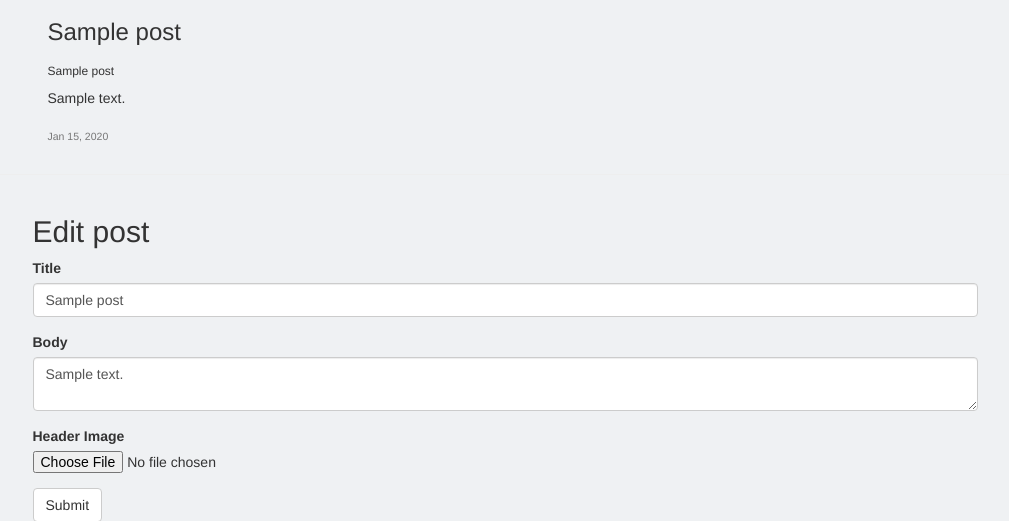
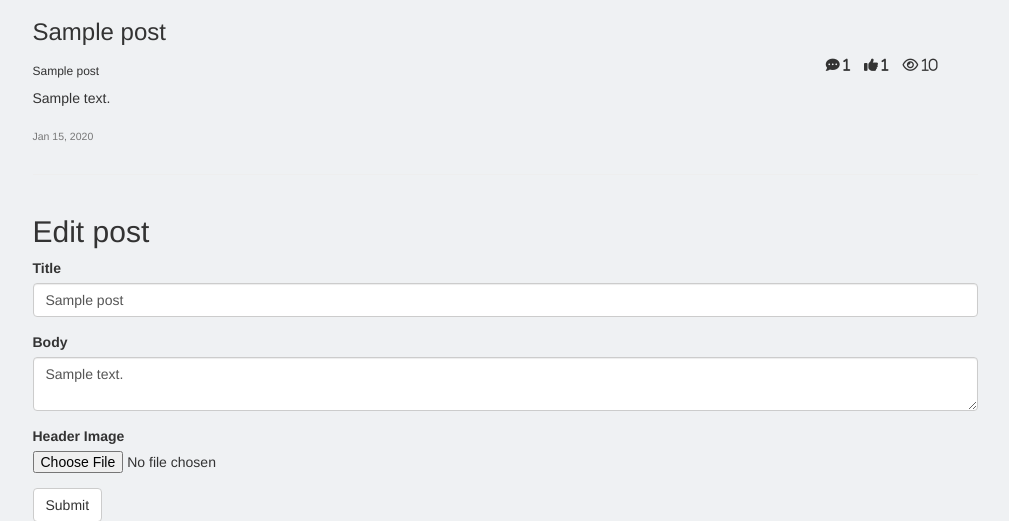
Before and after one commit to Arjay123/multi-user-blog, a Python web app: template templates/editpost.html in a window 1280 px wide. Shown: the part 935-1456 px from the top of the page, without its empty margins (135-1144 px from the left). Run offline with Jinja, Linux system fonts and the light colour scheme; the template is opened without the code that fills it: most values are stand-ins (such as "Sample title", 1, 10 or a date in 2020); some libraries are stand-ins or nearby versions.

Commit message:
format edit post

```diff
--- a/css/style.css
+++ b/css/style.css
@@ -121,7 +121,7 @@ body{
 .post {
 	padding-bottom: 20px;
 }
-.post-summary {
+.post-full {
 	max-width: 100%;
 }
 
--- a/templates/editpost.html
+++ b/templates/editpost.html
@@ -1,36 +1,28 @@
 {% extends "base.html" %}
-{% from "macros.html" import post_form %}
+{% from "macros.html" import post_form, post_full, break %}
 
 {% block content %}
 
+
 <div class="row">
-	<div class="col-xs-10 col-xs-offset-1 ">
-		<div class="col-xs-12 post-full">
-			<div class="row post-summary-header">
-				<picture class="col-xs-12">
-					<source media="(min-width: 768px)" srcset="/postimg?img_id={{post.header_image_med}} 1x, /postimg?img_id={{post.header_image_large}} 2x">
-					<source media="(min-width: 375px)" srcset="/postimg?img_id={{post.header_image_small}} 1x, /postimg?img_id={{post.header_image_med}} 2x">
-					<img class="center-block post-image img-responsive" src="/postimg?img_id={{post.header_image_thumb}}">
-				</picture>
-				<div class="col-xs-12 post-summary-title"><h3>{{post.title}}</h3></div>
-				<div class="col-xs-12"><h6>{{post.get_author_name()}}</h6></div>
-			</div>
-			<div class="row post-summary-content">
-				<div class="col-xs-12 post-summary-content"><p>{{post.content}}</p></div>
-			</div>
-			<div class="row row-eq-height post-summary-footer">
-				<div class="col-xs-6 post-summary-date pull-center"><h5><small>{{post.created.date().strftime("%b %d, %Y")}}</small></h5></div>
+	<div class="col-xs-10 col-xs-offset-1">
+
+		{{ post_full(post) }}
+		{{ break() }}
+
+		<div class="row edit-post">
+			<div class="col-xs-12">
+				<h2>Edit post</h2>
+
+				{{ post_form(post.title, post.content)}}
 			</div>
 		</div>
-	</div>
-</div>
-<hr>
-<div class="row">
-	<div class="col-xs-10 col-xs-offset-1">
-		<h2>Edit post</h2>
-		{{ post_form(post.title, post.content)}}
+
 	</div>
 </div>
 
 
+
+
+
 {% endblock %}
--- a/templates/macros.html
+++ b/templates/macros.html
@@ -16,6 +16,39 @@
 	</form>
 {%- endmacro %}
 
+
+{% macro post_full(post) %}
+
+	<div class="row post-full">
+		<div class="col-xs-12">
+
+			<div class="row post-full-header">
+				<picture class="col-xs-12">
+					<source media="(min-width: 768px)" srcset="/postimg?img_id={{post.header_image_med}} 1x, /postimg?img_id={{post.header_image_large}} 2x">
+					<source media="(min-width: 375px)" srcset="/postimg?img_id={{post.header_image_small}} 1x, /postimg?img_id={{post.header_image_med}} 2x">
+					<img class="center-block post-image img-responsive" src="/postimg?img_id={{post.header_image_thumb}}">
+				</picture>
+				<div class="col-xs-12 post-full-title"><h3>{{post.title}}</h3></div>
+			</div>
+
+			<div class="row post-full-info">
+				<div class="col-xs-6 post-author"><h6>{{post.get_author_name()}}</h6></div>
+				<div class="col-xs-6 text-right post-stats">
+					{{ post_stats(post.comment_num, post.likes | length, post.views) }}
+				</div>
+			</div>
+
+			<div class="row post-summary-content">
+				<div class="col-xs-12 post-summary-content"><p>{{post.get_formatted_text() | safe}}</p></div>
+			</div>
+
+			<div class="row row-eq-height post-summary-footer">
+				<div class="col-xs-6 post-summary-date pull-center"><h5><small>{{post.created.date().strftime("%b %d, %Y")}}</small></h5></div>
+			</div>
+		</div>
+	</div>
+
+{% endmacro %}
 
 
 {% macro post_stats(comment_num, likes, views) %}
```
